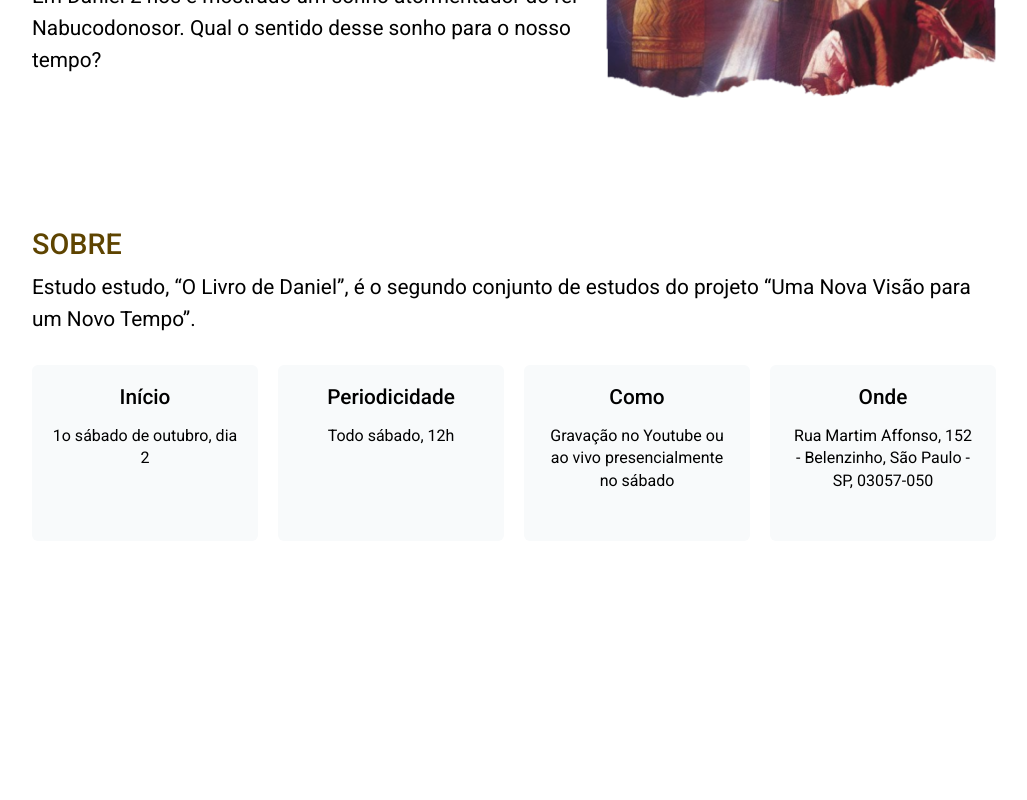
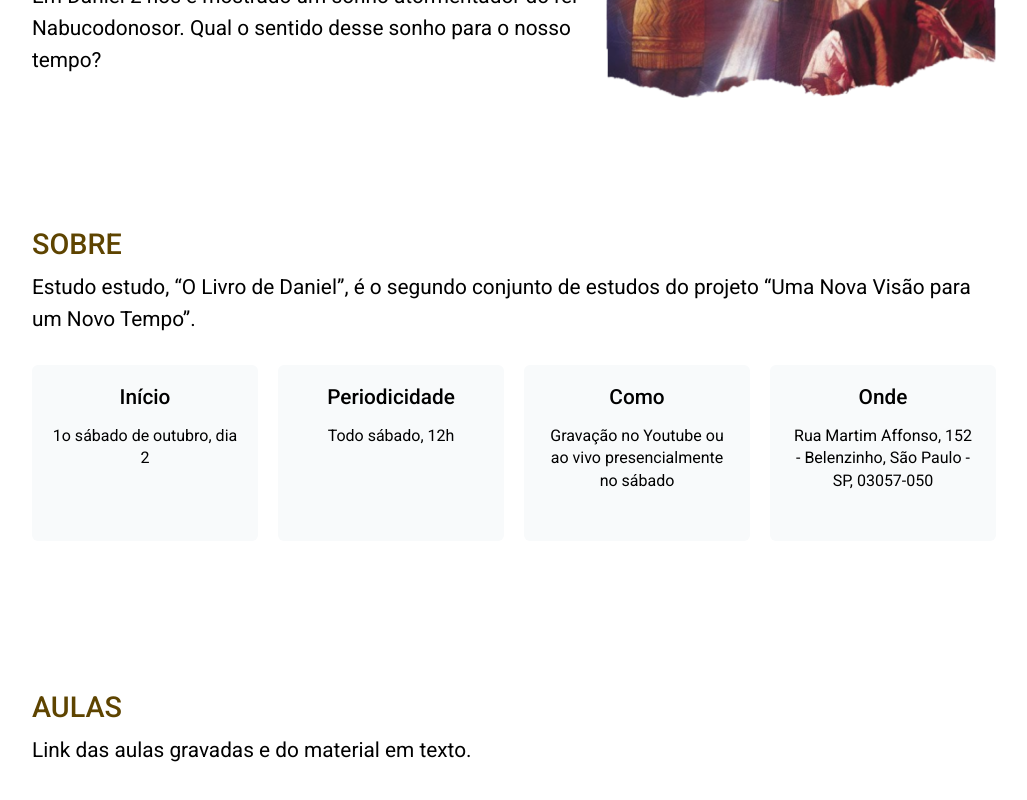
Before and after one commit to allangrds/classe-biblica-iasd-belem-sp, a React (Create React App) app: page /o-livro-de-daniel in a window 1280 px wide. Shown: the part 476-1276 px from the top of the page, without its empty margins (126-1153 px from the left). Before the commit the page ends 1017 px from the top, so only its background shows below. Built offline with nearby package versions, Linux system fonts and the light colour scheme; the HTML template or start-up script is replaced by a standard one.

Commit message:
feat: add classes

```diff
--- a/src/components/Daniel/About/styles.ts
+++ b/src/components/Daniel/About/styles.ts
@@ -5,6 +5,7 @@ import { colors } from '../../../styles'
 export const Content = styled.div`
   padding-left: 30px;
   padding-right: 30px;
+  padding-bottom: 90px;
 `
 
 export const Cards = styled.div`
--- /dev/null
+++ b/src/components/Daniel/Class/classes.js
@@ -0,0 +1,8 @@
+const classes: any[] = [
+  // {
+  //   title: 'De Jerusalém a Babilônia',
+  //   url: '',
+  // },
+]
+
+export default classes
--- /dev/null
+++ b/src/components/Daniel/Class/index.tsx
@@ -0,0 +1,47 @@
+import React from 'react'
+
+import Container from '../../Container'
+import TitleSubtitle from '../TitleSubtitle'
+import classes from './classes'
+import * as S from './styles'
+
+const Class = () => (
+  <Container>
+    <S.Content>
+      <TitleSubtitle
+        title="aulas"
+        subtitle="Link das aulas gravadas e do material em texto."
+      />
+      {
+        classes.length > 0 && (
+          classes.map((item, index) => (
+            <S.Class>
+              <S.Timeline>
+                <S.Circle />
+                {
+                  classes.length !== (index + 1) && (
+                    <S.Line />
+                  )
+                }
+              </S.Timeline>
+              <div>
+                <S.Title>
+                  {index + 1}. { item.title }
+                </S.Title>
+                <S.Link
+                  href={item.url}
+                  target="_blank"
+                  rel="noopener"
+                >
+                  Vídeo
+                </S.Link>
+              </div>
+            </S.Class>
+          ))
+        )
+      }
+    </S.Content>
+  </Container>
+)
+
+export default Class
--- /dev/null
+++ b/src/components/Daniel/Class/styles.ts
@@ -0,0 +1,54 @@
+import styled from 'styled-components'
+
+import { colors } from '../../../styles'
+
+export const Content = styled.div`
+  padding: 60px 30px;
+`
+
+export const Class = styled.div`
+  display: flex;
+  flex-direction: row;
+  min-height: 136px;
+`
+
+export const Timeline = styled.div`
+  position: relative;
+  margin-right: 12px;
+`
+
+export const Circle = styled.div`
+  background-color: ${colors.BLACK};
+  width: 20px;
+  height: 20px;
+  border-radius: 20px;
+`
+
+export const Line = styled.hr`
+  border: 0;
+  border-top: 4px solid ${colors.BLACK};
+  transform: rotate(90deg);
+  width: 130px;
+  position: absolute;
+  left: -55px;
+  bottom: 50px;
+  margin: 0;
+`
+
+export const Title = styled.h4`
+  font-weight: 500;
+  font-size: 1.3em;
+  margin-bottom: 15px;
+  margin-top: 0;
+`
+
+export const Link = styled.a`
+  color: ${colors.BLACK};
+  display: block;
+  font-weight: 300;
+  font-size: 1.2em;
+  margin-bottom: 0;
+  margin-top: 5px;
+  text-decoration: none;
+  margin-bottom: 40px;
+`
--- a/src/components/Daniel/index.ts
+++ b/src/components/Daniel/index.ts
@@ -1,10 +1,12 @@
 import About from './About'
+import Class from './Class'
 import Header from './Header'
 import Hero from './Hero'
 import TitleSubtitle from './TitleSubtitle'
 
 export {
   About,
+  Class,
   Header,
   Hero,
   TitleSubtitle,
--- a/src/containers/Daniel/index.tsx
+++ b/src/containers/Daniel/index.tsx
@@ -1,6 +1,11 @@
 import React from 'react'
 
-import { About, Header, Hero } from '../../components/Daniel'
+import {
+  About,
+  Class,
+  Header,
+  Hero,
+} from '../../components/Daniel'
 
 const Daniel = () => (
   <>
@@ -8,6 +13,7 @@ const Daniel = () => (
     <main>
       <Hero />
       <About />
+      <Class />
     </main>
   </>
 )
```
